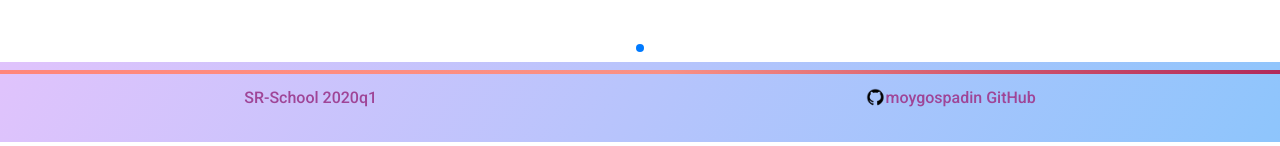
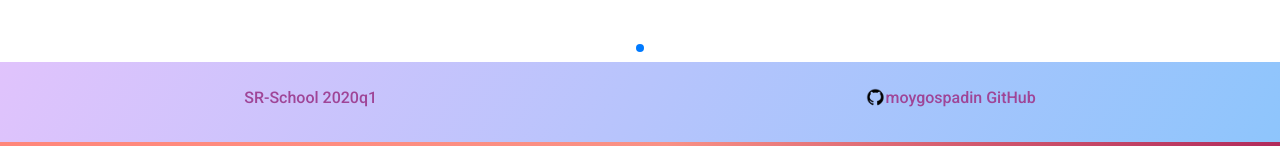
Before and after one commit to moygospadin/MovieSearch, a website built with webpack: page movie/index.html in a window 1280 px wide. Shown: the part 726-872 px from the top of the page. Built offline with nearby package versions, Linux system fonts and the light colour scheme; what rss-virtual-keyboard would draw is missing.

Commit message:
feat: change css of footer line

```diff
--- a/movie/index.html
+++ b/movie/index.html
@@ -107,7 +107,7 @@
             </a>
 
         </footer>
-        <div class="footer-line young-passion-gradient fixed-bottom"></div>
+        <div class="footer-line young-passion-gradient"></div>
     </div>
     <script src="https://unpkg.com/swiper/js/swiper.js"></script>
     <script src="https://unpkg.com/swiper/js/swiper.min.js"></script>
```
